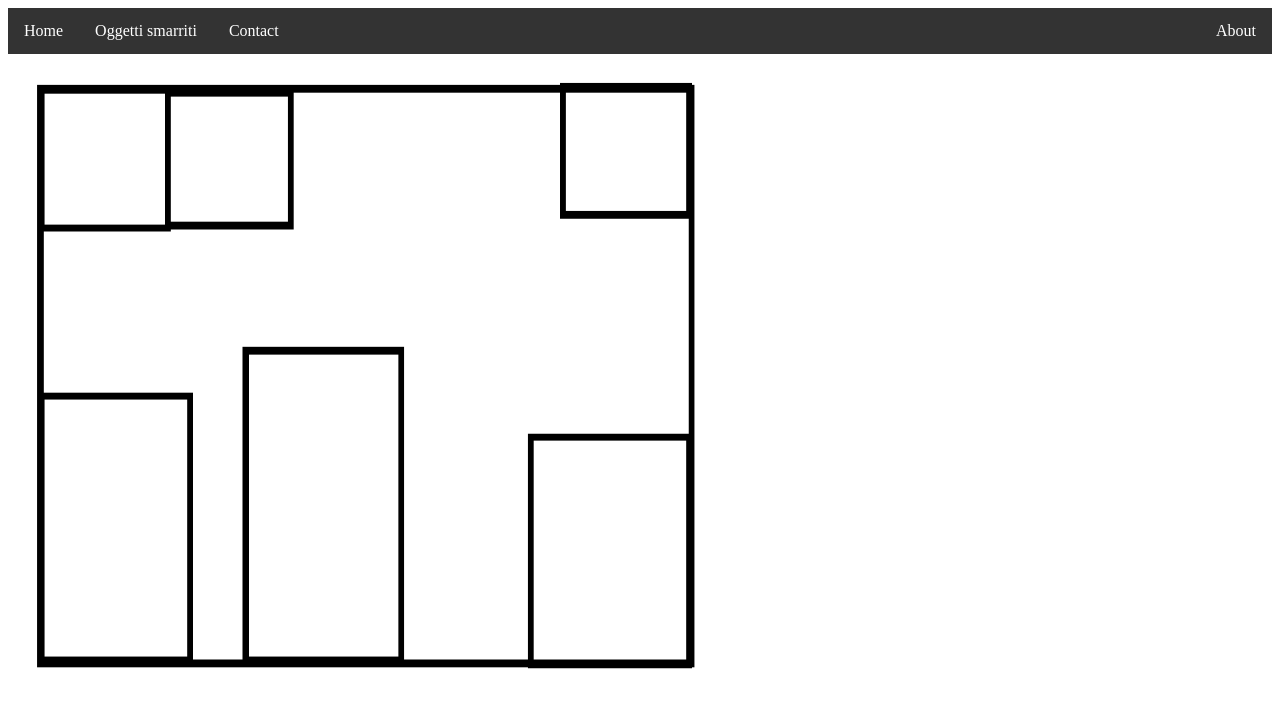
After one commit to Nicola00z/PROGETTO_TPI, a PHP site: page /home.html in a window 1280 px wide. The commit adds this page. Shown: the top 708 px of the page. Run offline with PHP 8.4, Linux system fonts and the light colour scheme.

Commit message:
Add files via upload

```diff
--- /dev/null
+++ b/navbarsopra/home.html
@@ -0,0 +1,23 @@
+<!DOCTYPE html>
+<html>
+<head>
+  <meta charset="UTF-8" />
+  <meta http-equiv="X-UA-Compatible" content="IE=edge" />
+  <meta name="viewport" content="width=device-width, initial-scale=1.0" />
+  <link rel="stylesheet" type="text/css" href="indexstyle.css" />
+  <title>TPI project</title>
+</head>
+<body>
+
+<ul>
+  <li><a href="home.html">Home</a></li>
+  <li><a href="elencoOG.html">Oggetti smarriti</a></li>
+  <li><a href="#contact">Contact</a></li>
+  <li style="float:right"><a href="#about">About</a></li>
+</ul>
+<img alt="mappa" src="mappa.png" class="map" usemap="#classi">
+<map name="classi" id="classi">
+	<area shape="rect" coords="30, 30, 160, 173" href="http://www.regione.vda.it/" target="_blank" alt="206">
+</map>
+</body>
+</html>
--- a/navbarsopra/indexstyle.css
+++ b/navbarsopra/indexstyle.css
@@ -27,9 +27,9 @@ li a:hover:not(.active) {
   background-color: #333;
 }
 
-.backgroundmap {
-    padding-left: 30px;
-    padding-top: 30px;
+.map {
+    padding-left: 25px;
+    padding-top: 25px;
     width: 800px;
-    height: 500px;
+    height: 600px;
 }
```
Also changed, not shown: navbarsopra/elencoOG.html (added, +20 -0 lines), navbarsopra/mappa.png (added).
